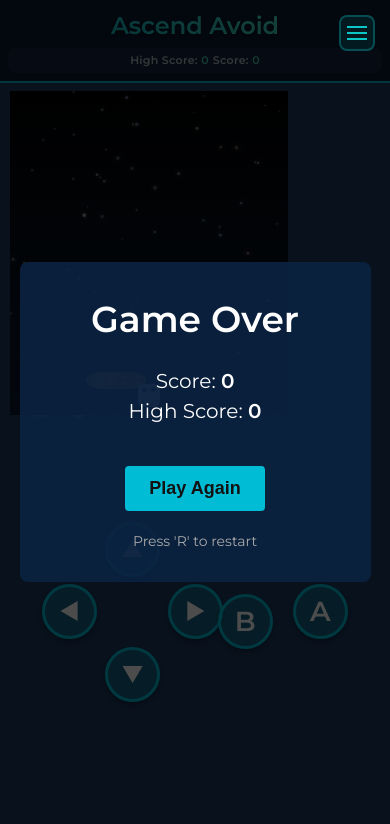
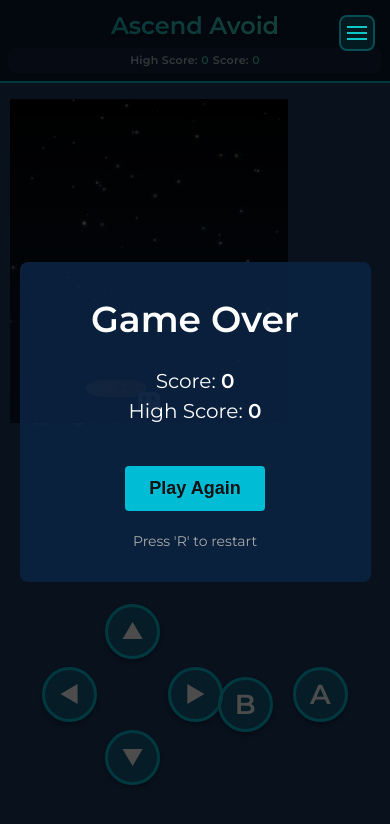
Before and after one commit to life423/ascend-avoid-ai, a website built with Vite: page src/index.html in a window 390 px wide. Built offline with nearby package versions, Linux system fonts and the light colour scheme.

Commit message:
Removes padding from game container to adjust layout
Eliminates fixed padding to improve responsiveness and integration of touch controls area by setting it to flex: 1, enabling better layout flexibility

```diff
--- a/src/styles/main.css
+++ b/src/styles/main.css
@@ -403,7 +403,11 @@
     }
 
     .game-canvas-container {
-        padding: var(--space-sm) var(--space-sm) 0;
+        /* padding: 0; */
+    }
+
+    .touch-controls-area {
+        flex: 1;
     }
 
     .game-canvas {
```
